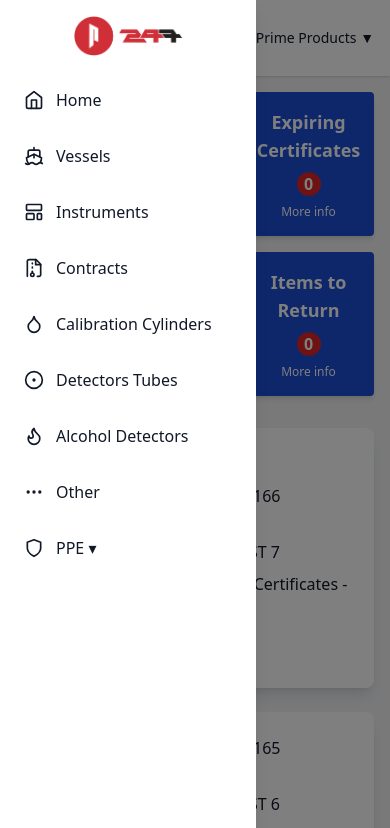
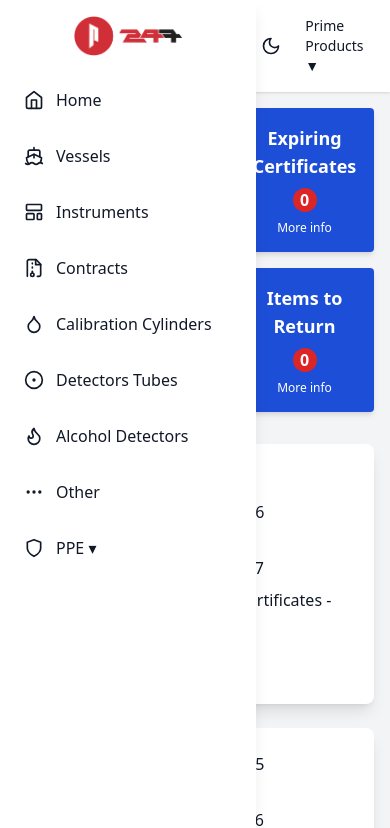
Before and after one commit to ktsouflias/dashboard-mockup, a React (Vite) app: page / in a window 390 px wide. Shown: the top 828 px of the page. Built offline with nearby package versions, Linux system fonts and the light colour scheme.

Commit message:
Update UI: responsive - mobile&desktop - sidebar&dashboard ΙΙ

```diff
--- a/src/App.jsx
+++ b/src/App.jsx
@@ -1,4 +1,4 @@
-// Fully Responsive App.jsx with Sidebar Toggle & Fixed Layout
+// App.jsx - Responsive Sidebar with Toggle & Proper Layout
 import React, { useState } from "react";
 import {
   Home,
@@ -91,16 +91,10 @@ const App = () => {
   return (
     <div className={`${darkMode ? "dark" : ""}`}>
       <div className="min-h-screen flex bg-gray-100 dark:bg-gray-900 text-gray-900 dark:text-white">
-        {sidebarOpen && (
-          <div
-            className="fixed inset-0 bg-black bg-opacity-50 z-40 sm:hidden"
-            onClick={toggleSidebar}
-          />
-        )}
-
+        {/* Sidebar */}
         <div
-          className={`fixed sm:relative top-0 left-0 h-full z-50 sm:z-auto bg-white dark:bg-gray-800 shadow-lg p-4 transition-all duration-300
-            ${sidebarOpen ? "w-64" : "w-20"}`}
+          className={`h-screen fixed sm:relative z-50 bg-white dark:bg-gray-800 shadow-lg p-4 transition-all duration-300
+          ${sidebarOpen ? "w-64" : "w-16"}`}
         >
           <img
             src={sidebarOpen ? logo : smallLogo}
@@ -162,15 +156,15 @@ const App = () => {
           </ul>
         </div>
 
-        <div className="flex-1 flex flex-col ml-20 sm:ml-64">
+        {/* Main Content */}
+        <div className="flex-1 flex flex-col ml-16 sm:ml-64 transition-all duration-300">
+          {/* Header */}
           <header className="bg-white dark:bg-gray-800 p-4 shadow flex justify-between items-center">
             <div className="flex items-center space-x-4">
               <button onClick={toggleSidebar} className="p-2 text-xl">
                 ☰
               </button>
-              <span className="text-sm font-medium hidden sm:block">
-                Καλώς ήρθες Κωνσταντίνε 👋
-              </span>
+              <span className="text-sm font-medium">Καλώς ήρθες Κωνσταντίνε 👋</span>
             </div>
             <div className="flex items-center space-x-4">
               <button onClick={toggleDarkMode} className="p-2">
@@ -180,6 +174,7 @@ const App = () => {
             </div>
           </header>
 
+          {/* Boxes */}
           <div className="grid grid-cols-2 md:grid-cols-4 gap-4 p-4">
             {["Vessels", "Expiring Certificates", "Expired Certificates", "Items to Return"].map((label, index) => (
               <div
@@ -195,6 +190,7 @@ const App = () => {
             ))}
           </div>
 
+          {/* Drag & Drop Cards */}
           <div className="p-4">
             <DragDropContext onDragEnd={onDragEnd}>
               <Droppable droppableId="cards" direction="horizontal">
```
